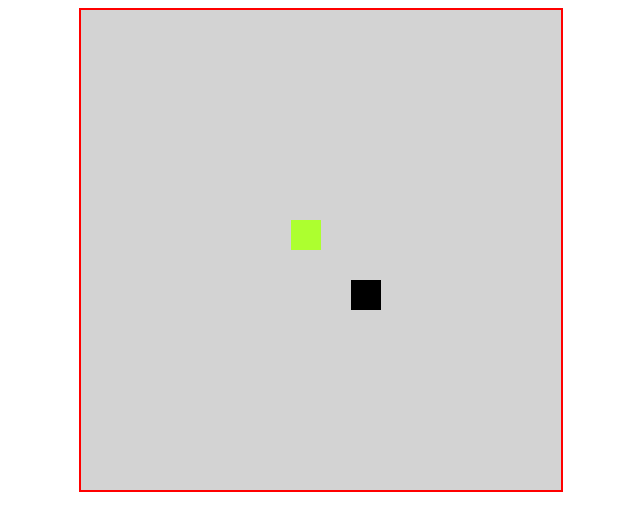
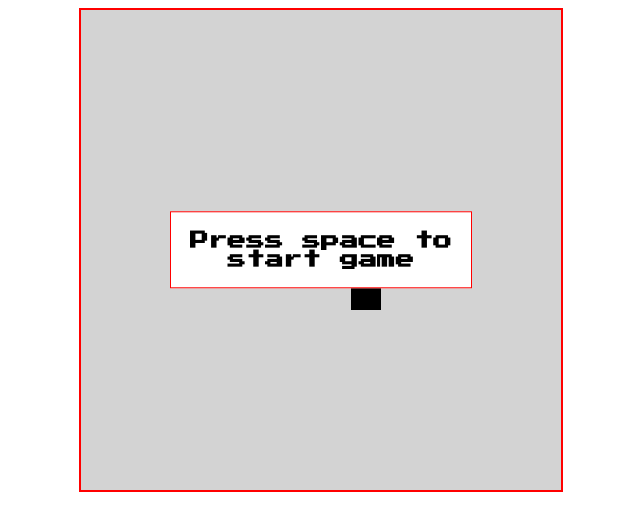
Before and after one commit to c0decharlie/game-snake, a website built with Parcel: page index.html in a window 1280 px wide. Shown: the whole page, without its empty margins (319-959 px from the left). Built offline with nearby package versions, Linux system fonts and the light colour scheme.

Commit message:
Add alert element

```diff
--- a/index.html
+++ b/index.html
@@ -5,11 +5,11 @@
     <meta name="viewport" content="width=device-width, initial-scale=1.0">
     <title>Snake game</title>
 
+    <link href="https://fonts.googleapis.com/css2?family=Press+Start+2P&display=swap" rel="stylesheet">
     <link rel="stylesheet" href="/styles/main.css">
 </head>
 <body>
     <div id="game-container"></div>
-
     <script src="/scripts/main.ts"></script>
 </body>
 </html>
--- a/scripts/controllers/game.controller.ts
+++ b/scripts/controllers/game.controller.ts
@@ -19,6 +19,7 @@ const KEY_CODES = {
 }
 
 export class GameController {
+    public isGameStarted = false;
     private snake: Snake;
     private board: Board;
     private moveInterval: number;
@@ -44,6 +45,7 @@ export class GameController {
     public startGame() {
         this.setupDirectionListener();
         this.startMovement();
+        this.isGameStarted = true;
     }
 
     private startMovement() {
@@ -89,6 +91,7 @@ export class GameController {
 
         eventBus.on('snake-crash', () => {
            clearInterval(this.moveInterval);
+           this.isGameStarted = false;
            console.log('game over')
         });
     }
--- /dev/null
+++ b/scripts/elements/alert.ts
@@ -0,0 +1,64 @@
+import { AlertContent } from './../interfaces/alert.interface';
+import { createHTMLElement } from '../helpers';
+
+export class Alert {
+    private $instanceElements: {[key: string]: HTMLElement} = {};
+
+    constructor() {
+        this.create();
+    }
+
+    public close(): void {
+        this.$instanceElements.alert.classList.remove('opened');
+    }
+
+    public open(): void {
+        this.$instanceElements.alert.classList.add('opened');
+    }
+
+    public setContent(content: AlertContent): void {
+        if (content.title) {
+            this.setTitle(content.title);
+        }
+        if (content.message) {
+            this.setMessage(content.message);
+        }
+    }
+
+    private setTitle(title: string): void {
+        this.$instanceElements.alertTitle.innerHTML = title;
+    }
+
+    private setMessage(message: string): void {
+        this.$instanceElements.alertMessage.innerHTML = message;
+    }
+
+    private create(): void {
+        const createElementsData = [
+            {
+                name: 'alert',
+                tagName: 'div',
+                classList: 'alert'
+            },
+            {
+                name: 'alertTitle',
+                tagName: 'h3',
+                classList: 'alert-title',
+            },
+            {
+                name: 'alertMessage',
+                tagName: 'p',
+                classList: 'alert-message',
+            }
+        ];
+
+        createElementsData.forEach((elementData) =>
+            this.$instanceElements[elementData.name] = createHTMLElement(elementData)
+        );
+
+        [this.$instanceElements.alertTitle, this.$instanceElements.alertMessage].forEach(element =>
+            this.$instanceElements.alert.appendChild(element));
+
+        document.querySelector('body').appendChild(this.$instanceElements.alert);
+    }
+}
--- a/scripts/helpers.ts
+++ b/scripts/helpers.ts
@@ -1,3 +1,4 @@
+import { CreateHTMLElementInterface } from './interfaces/create-html-element.interface';
 import { Position } from './interfaces/position.interface';
 
 export function comparePositionSame(pos1: Position, pos2: Position): boolean {
@@ -17,3 +18,20 @@ export function randomPosition() {
 export function getRandomPosition() {
     return { top: randomPosition(), left: randomPosition() };
 }
+
+export function createHTMLElement(element: CreateHTMLElementInterface): HTMLElement {
+    const $element = document.createElement(element.tagName);
+
+    const elementClasses = element.classList.split(' ');
+    elementClasses.forEach(elementClass => $element.classList.add(elementClass));
+
+    if (element.innerHTML) {
+        $element.innerHTML = element.innerHTML;
+    }
+
+    return $element;
+}
+
+export function createHTMLElements(elements: CreateHTMLElementInterface[]): HTMLElement[] {
+    return elements.map(createHTMLElement);
+}
--- /dev/null
+++ b/scripts/interfaces/alert.interface.ts
@@ -0,0 +1,4 @@
+export interface AlertContent {
+    title?: string;
+    message?: string;
+}
--- /dev/null
+++ b/scripts/interfaces/create-html-element.interface.ts
@@ -0,0 +1,5 @@
+export interface CreateHTMLElementInterface {
+    tagName: string;
+    innerHTML?: string;
+    classList?: string;
+}
--- a/scripts/main.ts
+++ b/scripts/main.ts
@@ -1,4 +1,5 @@
 import { GameController } from './controllers/game.controller';
+import { Alert } from './elements/alert';
 
 const gameController = new GameController({
     container: 'game-container',
@@ -6,8 +7,16 @@ const gameController = new GameController({
 });
 gameController.createGame();
 
+// TODO: move alert handling to game controller
+const alert = new Alert();
+alert.setContent({
+    title: 'Press space to start game'
+});
+alert.open();
+
 window.addEventListener('keydown', ({ code }) => {
-    if (code === 'Space') {
+    if (code === 'Space' && !gameController.isGameStarted) {
+        alert.close();
         gameController.startGame();
     }
 });
--- a/styles/main.css
+++ b/styles/main.css
@@ -1,10 +1,16 @@
+body {
+    position: relative;
+    font-family: 'Press Start 2P', serif;
+}
+
 .board {
+    position: relative;
     margin: 0 auto;
     border: solid red;
     height: 480px;
     width: 480px;
     background: lightgrey;
-    position: relative;
+    z-index: 400;
 }
 
 .food {
@@ -38,3 +44,20 @@
     position: absolute;
     z-index: 500;
 }
+
+.alert {
+    display: none;
+    position: absolute;
+    top: 50%;
+    left: 50%;
+    width: 300px;
+    border: 1px solid red;
+    transform: translate(-50%, -50%);
+    background-color: #fff;
+    text-align: center;
+    z-index: 1500;
+}
+
+.opened {
+    display: block;
+}
```
